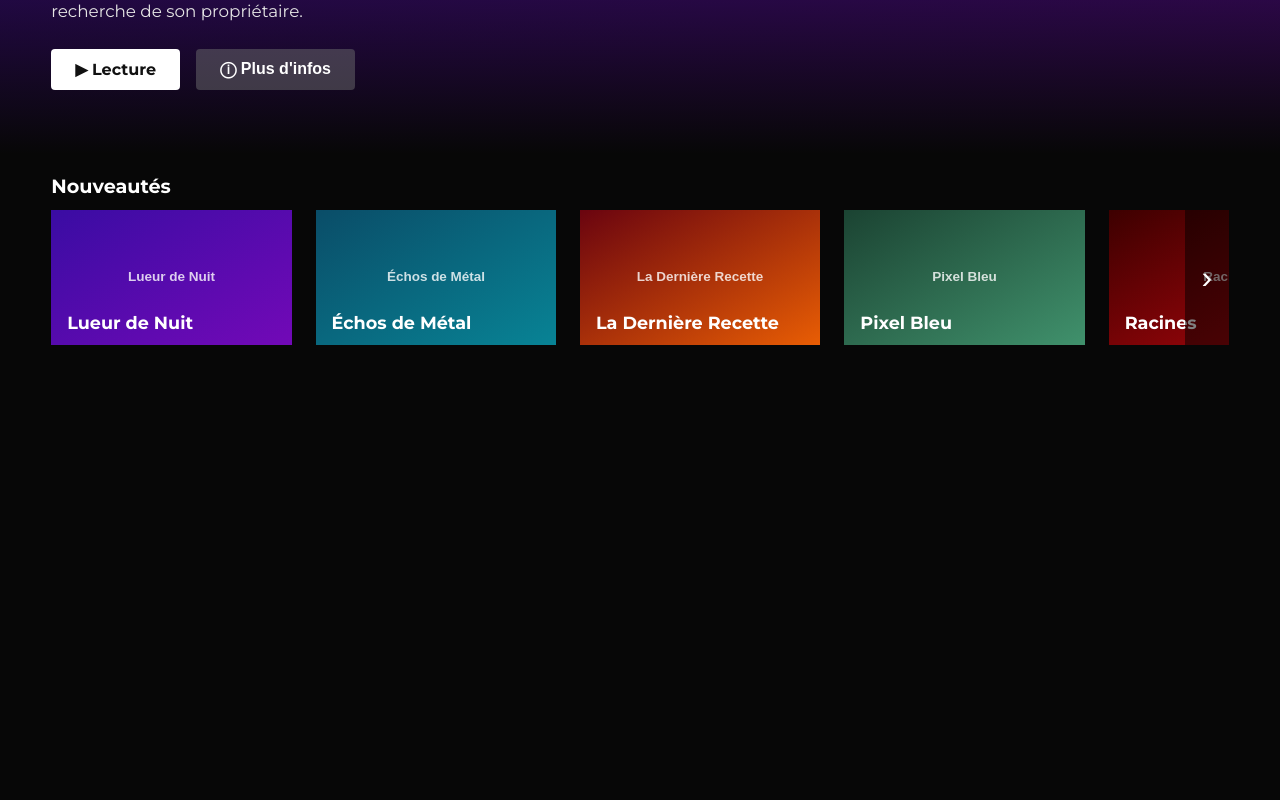
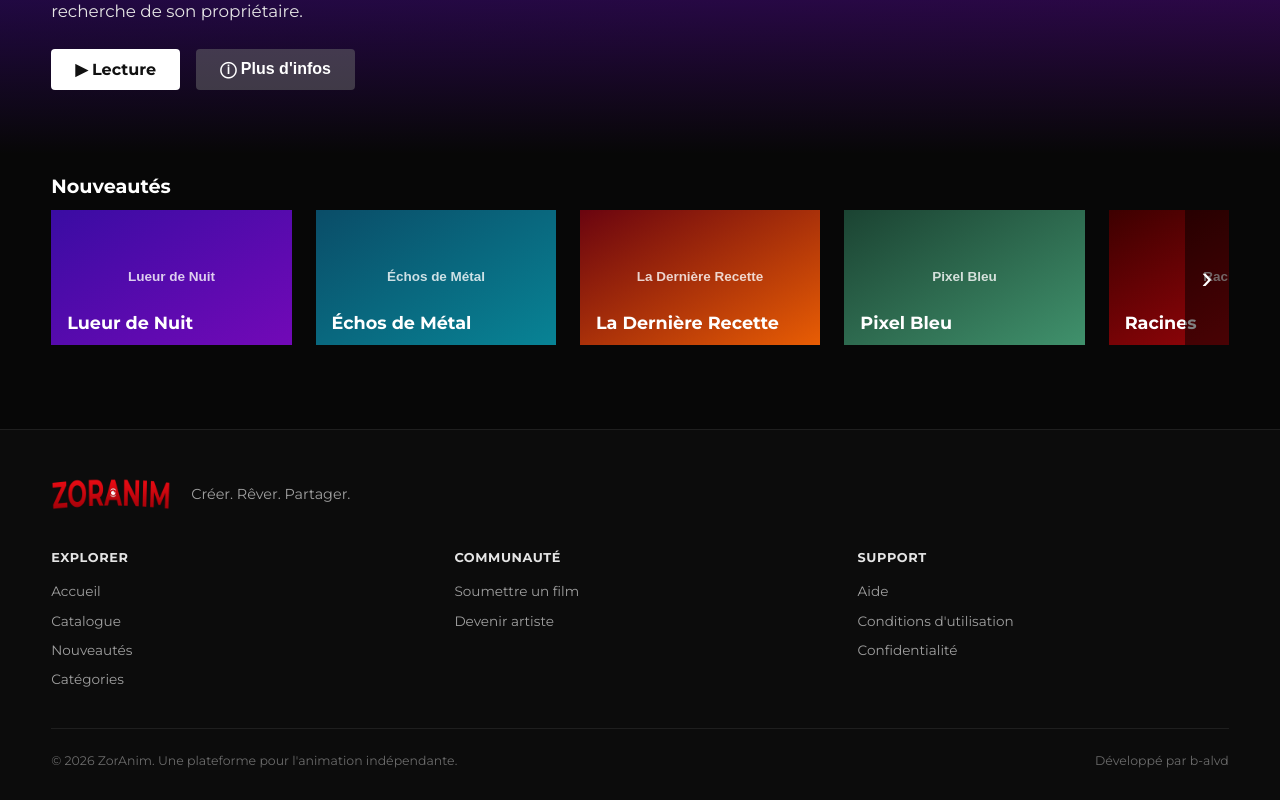
Before and after one commit to b-alvd/ZorAnim, a Next.js app: page / in a window 1280 px wide. Shown: the part 554-1354 px from the top of the page. Before the commit the page ends 919 px from the top, so only its background shows below. Built offline with nearby package versions, Linux system fonts and the light colour scheme.

Commit message:
Add footer with links and credit, strengthen navbar scroll blur

```diff
--- a/src/app/layout.tsx
+++ b/src/app/layout.tsx
@@ -1,6 +1,7 @@
 import type { Metadata } from "next";
 import { Montserrat } from "next/font/google";
 import Navbar from "@/components/Navbar/Navbar";
+import Footer from "@/components/Footer/Footer";
 import "./globals.css";
 
 const montserrat = Montserrat({
@@ -23,6 +24,7 @@ export default function RootLayout({
       <body>
         <Navbar />
         {children}
+        <Footer />
       </body>
     </html>
   );
--- /dev/null
+++ b/src/components/Footer/Footer.module.css
@@ -0,0 +1,69 @@
+.footer {
+  margin-top: 4rem;
+  padding: 3rem clamp(1rem, 4vw, 3.5rem) 2rem;
+  border-top: 1px solid rgba(255, 255, 255, 0.08);
+  background: #0c0c0c;
+}
+
+.top {
+  display: flex;
+  align-items: center;
+  gap: 1.25rem;
+  margin-bottom: 2.5rem;
+  flex-wrap: wrap;
+}
+
+.tagline {
+  font-size: 0.9rem;
+  color: #a0a0a0;
+}
+
+.grid {
+  display: grid;
+  grid-template-columns: repeat(auto-fit, minmax(160px, 1fr));
+  gap: 2rem;
+  padding-bottom: 2.5rem;
+  border-bottom: 1px solid rgba(255, 255, 255, 0.08);
+}
+
+.colTitle {
+  font-size: 0.8rem;
+  font-weight: 700;
+  text-transform: uppercase;
+  letter-spacing: 0.6px;
+  color: #e5e5e5;
+  margin-bottom: 1rem;
+}
+
+.list {
+  list-style: none;
+  display: flex;
+  flex-direction: column;
+  gap: 0.65rem;
+}
+
+.list a {
+  font-size: 0.85rem;
+  color: #a0a0a0;
+  transition: color 0.15s ease;
+}
+
+.list a:hover {
+  color: #fff;
+  text-decoration: underline;
+}
+
+.bottom {
+  display: flex;
+  align-items: center;
+  justify-content: space-between;
+  gap: 1rem;
+  flex-wrap: wrap;
+  padding-top: 1.5rem;
+  font-size: 0.78rem;
+  color: #6b6b6b;
+}
+
+.credit {
+  color: #6b6b6b;
+}
--- /dev/null
+++ b/src/components/Footer/Footer.tsx
@@ -0,0 +1,58 @@
+"use client";
+
+import { usePathname } from "next/navigation";
+import Logo from "@/components/Logo/Logo";
+import styles from "./Footer.module.css";
+
+const columns = [
+  {
+    title: "Explorer",
+    links: ["Accueil", "Catalogue", "Nouveautés", "Catégories"],
+  },
+  {
+    title: "Communauté",
+    links: ["Soumettre un film", "Devenir artiste"],
+  },
+  {
+    title: "Support",
+    links: ["Aide", "Conditions d'utilisation", "Confidentialité"],
+  },
+];
+
+export default function Footer() {
+  const pathname = usePathname();
+  if (pathname.startsWith("/watch/")) return null;
+
+  return (
+    <footer className={styles.footer}>
+      <div className={styles.top}>
+        <Logo />
+        <p className={styles.tagline}>Créer. Rêver. Partager.</p>
+      </div>
+
+      <div className={styles.grid}>
+        {columns.map((col) => (
+          <div key={col.title}>
+            <h3 className={styles.colTitle}>{col.title}</h3>
+            <ul className={styles.list}>
+              {col.links.map((l) => (
+                <li key={l}>
+                  <a href="#">{l}</a>
+                </li>
+              ))}
+            </ul>
+          </div>
+        ))}
+      </div>
+
+      <div className={styles.bottom}>
+        <p className={styles.copy}>
+          © {new Date().getFullYear()}
+          {" "}
+          ZorAnim. Une plateforme pour l&apos;animation indépendante.
+        </p>
+        <p className={styles.credit}>Développé par b-alvd</p>
+      </div>
+    </footer>
+  );
+}
--- a/src/components/Navbar/Navbar.module.css
+++ b/src/components/Navbar/Navbar.module.css
@@ -12,7 +12,7 @@
 }
 
 .scrolled {
-  background: rgba(7, 7, 7, 0.7);
-  backdrop-filter: blur(10px);
-  -webkit-backdrop-filter: blur(10px);
+  background: rgba(7, 7, 7, 0.55);
+  -webkit-backdrop-filter: blur(16px);
+  backdrop-filter: blur(16px);
 }
```
